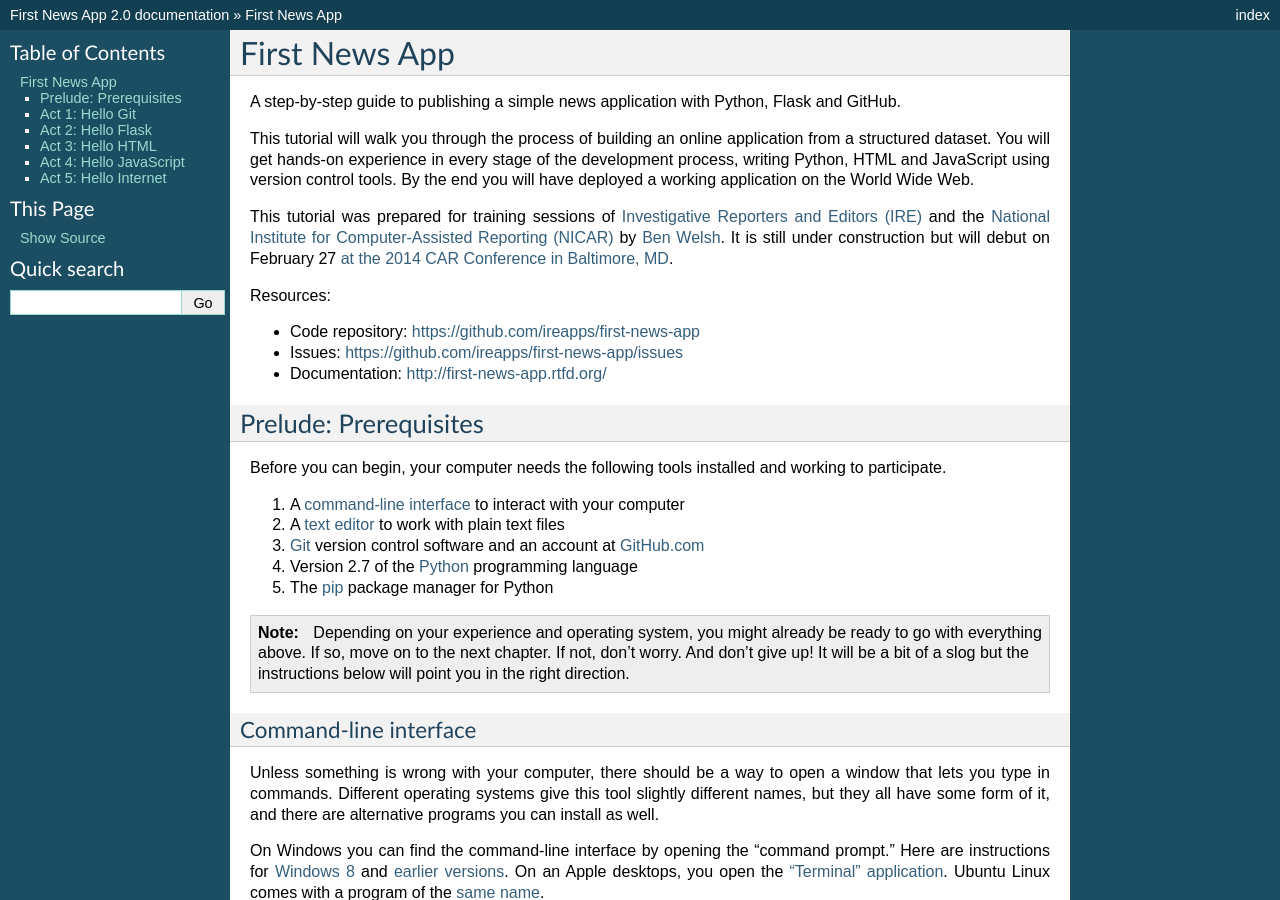
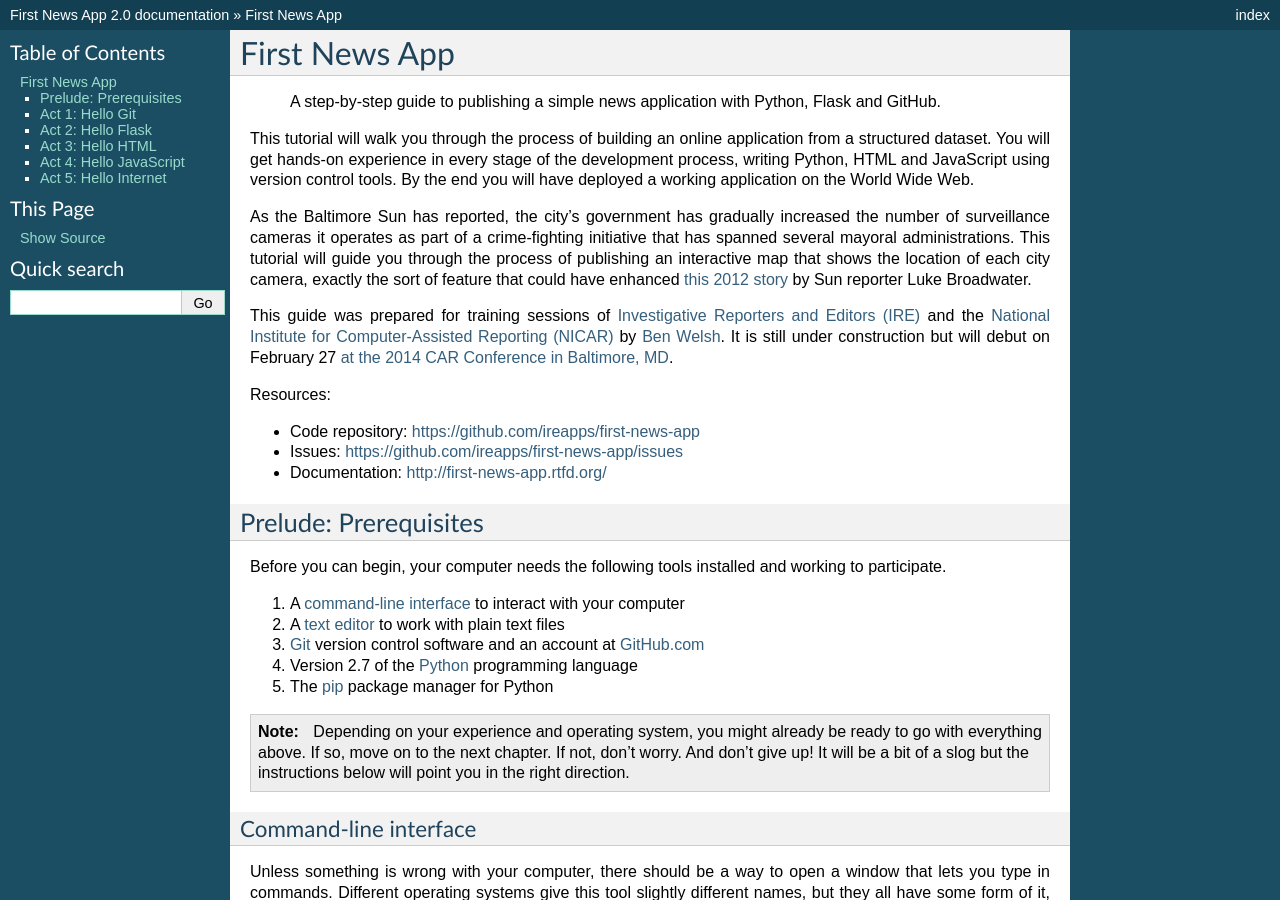
Before and after one commit to palewire/first-news-app, a Sphinx documentation site: the page built from docs/index.rst, in a window 1280 px wide and 900 px high. Built offline with Sphinx 7.4.7, drawn with Linux system fonts in a browser that asks for light colours.

Commit message:
More work on the top

```diff
--- a/docs/index.rst
+++ b/docs/index.rst
@@ -4,14 +4,22 @@
 First News App
 ==============
 
-A step-by-step guide to publishing a simple news application with Python, Flask and GitHub.
+.. epigraph::
+
+    A step-by-step guide to publishing a simple news application with Python, Flask and GitHub.
 
 This tutorial will walk you through the process of building an online application
 from a structured dataset. You will get hands-on experience in every stage of the development process,
 writing Python, HTML and JavaScript using version control tools. By the end you will have
 deployed a working application on the World Wide Web.
 
-This tutorial was prepared for training sessions of `Investigative Reporters and Editors (IRE) <http://www.ire.org/>`_
+As the Baltimore Sun has reported, the city's government has gradually increased the number of surveillance cameras it operates as part
+of a crime-fighting initiative that has spanned several mayoral administrations. This tutorial will guide
+you through the process of publishing an interactive map that shows the location of each city camera,
+exactly the sort of feature that could have enhanced `this 2012 story <http://www.baltimoresun.com/news/maryland/baltimore-city/bs-md-ci-private-cameras-20120721,0,2896180.story>`_
+by Sun reporter Luke Broadwater.
+
+This guide was prepared for training sessions of `Investigative Reporters and Editors (IRE) <http://www.ire.org/>`_
 and the `National Institute for Computer-Assisted Reporting (NICAR) <http://data.nicar.org/>`_
 by `Ben Welsh <http://palewi.re/who-is-ben-welsh/>`_. It is still under construction but will debut on February 27 `at the
 2014 CAR Conference in Baltimore, MD <https://ire.org/events-and-training/event/973/1026/>`_.
```
Also changed, not shown: 5 other files.
